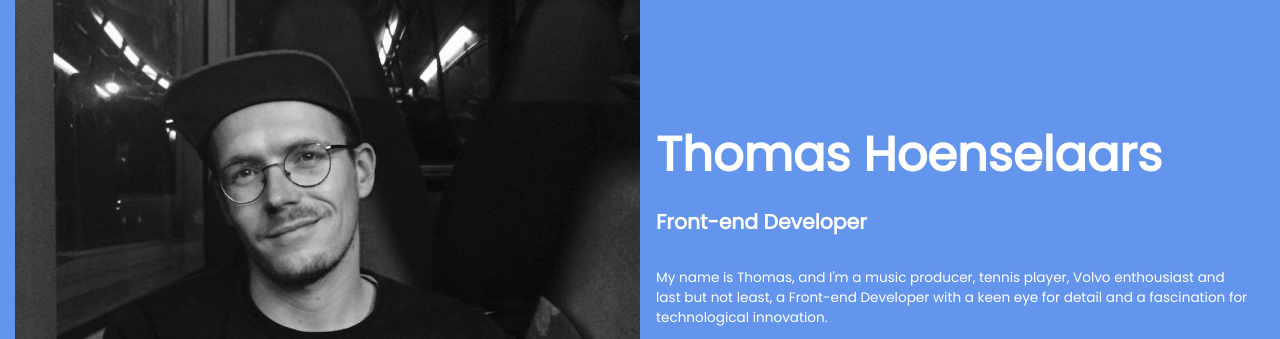
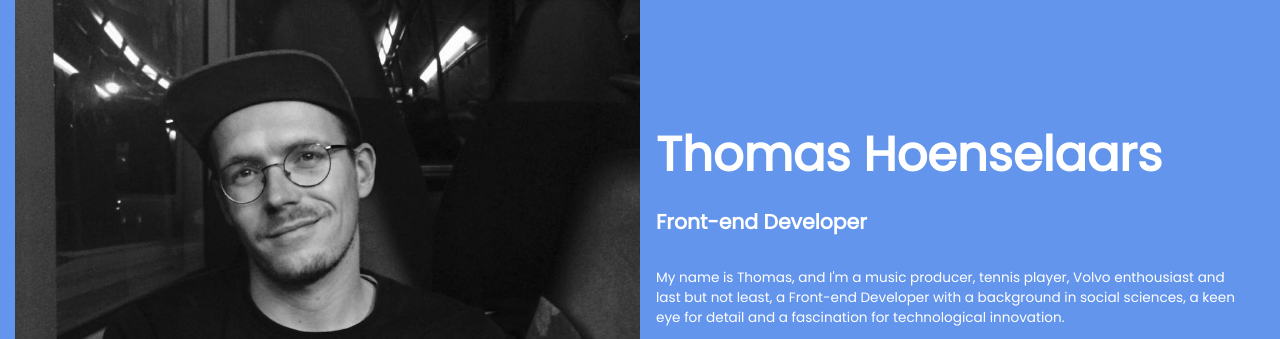
Before and after one commit to ThomasHoenselaars/PORTFOLIO-FINAL-1, a website built with webpack: page src/index.html in a window 1280 px wide. Shown: the top 339 px of the page. Built offline with nearby package versions, Linux system fonts and the light colour scheme.

Commit message:
bio update

```diff
--- a/src/index.html
+++ b/src/index.html
@@ -16,7 +16,7 @@
         <div class="header-right">
           <h1 class="header-title">Thomas Hoenselaars</h1>
           <h2 class="header-sub">Front-end Developer</h2>
-          <p>My name is Thomas, and I'm a music producer, tennis player, Volvo enthousiast and last but not least, a Front-end Developer with a keen eye for detail and a fascination for technological innovation.</p>
+          <p>My name is Thomas, and I'm a music producer, tennis player, Volvo enthousiast and last but not least, a Front-end Developer with a background in social sciences, a keen eye for detail and a fascination for technological innovation.</p>
           <ul class="socialmedia-nav">
             <li>
               <a href="https://www.linkedin.com/in/thomashoenselaars/" target="_blank">
```
